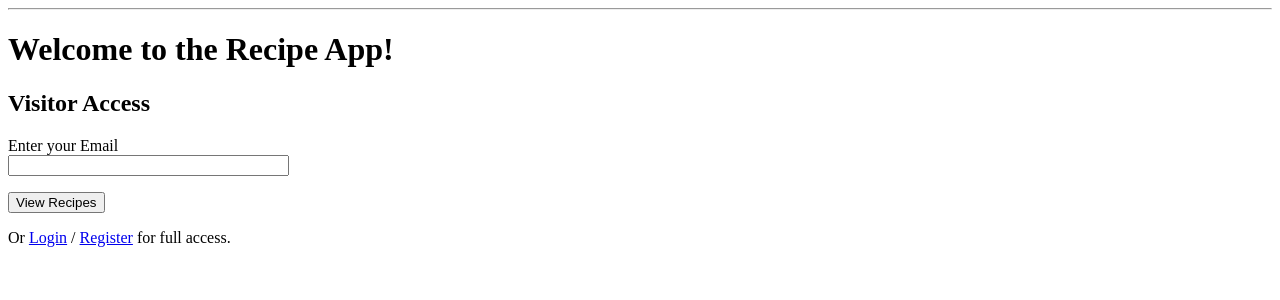
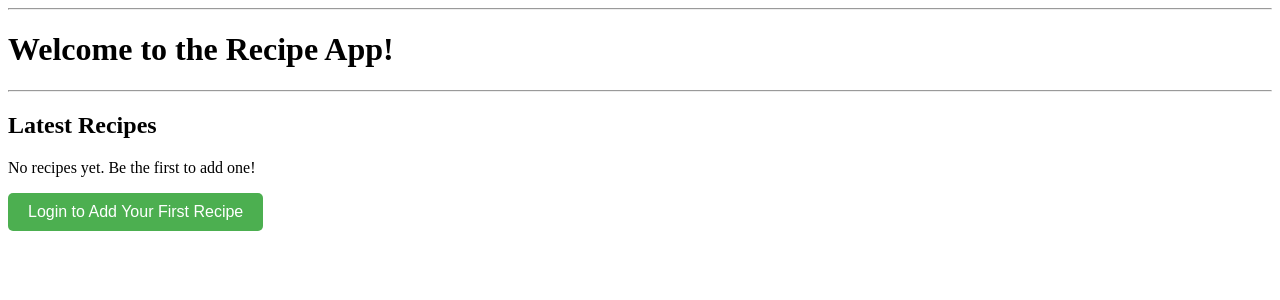
Before and after one commit to Hla-Naing/CMPE131_Recipewebapp, a Flask app: page / in a window 1280 px wide. Shown: the part 26-326 px from the top of the page. Run offline with Flask 3, Linux system fonts and the light colour scheme; parts of the project's set-up code (start-up, migrations or seed data) failed here and were passed over.

Commit message:
reformating files

```diff
--- a/register_here/forms.py
+++ b/app/forms.py
@@ -2,7 +2,7 @@
 from flask_wtf import FlaskForm
 from wtforms import StringField, PasswordField, SubmitField, TextAreaField
 from wtforms.validators import DataRequired, Length, Email, EqualTo, ValidationError
-from register_here.models import User
+from .models import User
 
 def password_requirements(form, field):
     pw = field.data
@@ -45,6 +45,6 @@ class VisitorEmailForm(FlaskForm):
     submit = SubmitField('View Recipes')
 
 class ProfileForm(FlaskForm):
-    username = StringFIeld('Username', validators=[DataRequired(), Length(min=2, max=32)])
+    username = StringField('Username', validators=[DataRequired(), Length(min=2, max=32)])
     bio = StringField('User Bio')
     submit = SubmitField('Update Profile')
--- a/register_here/models.py
+++ b/app/models.py
@@ -1,5 +1,5 @@
 
-from register_here import db, login_manager
+from . import db, login_manager
 from flask_login import UserMixin
 
 @login_manager.user_loader
--- a/register_here/app.py
+++ b/app/routes.py
@@ -1,17 +1,19 @@
 
-from flask import Flask, render_template, redirect, url_for, flash, session
-from register_here.forms import RegistrationForm, LoginForm, RecipeForm, VisitorEmailForm, ProfileForm
-from register_here.models import db, User, Recipe, Profile
+from flask import Flask, Blueprint,render_template, redirect, url_for, flash, session
+from app.forms import RegistrationForm, LoginForm, RecipeForm, VisitorEmailForm, ProfileForm
+from app.models import db, User, Recipe, Profile
 from flask_login import login_user, logout_user, login_required, current_user
 
 app = Flask(__name__)
 app.secret_key = 'your_super_secret_key_here'
 
-@app.context_processor
+bp = Blueprint('main', __name__)
+
+@bp.context_processor
 def inject_user():
     return dict(current_user=current_user)
 
-@app.route('/', methods=['GET','POST'])
+@bp.route('/', methods=['GET','POST'])
 def home():
     form = VisitorEmailForm()
     if form.validate_on_submit():
@@ -19,14 +21,14 @@ def home():
         return redirect(url_for('visitor_recipes'))
     return render_template('home.html', form=form)
 
-@app.route('/visitor_recipes')
+@bp.route('/visitor_recipes')
 def visitor_recipes():
     if 'visitor_email' not in session:
         return redirect(url_for('home'))
     recipes = Recipe.query.all()
     return render_template('visitor_recipes.html', recipes=recipes)
 
-@app.route('/login', methods=['GET','POST'])
+@bp.route('/login', methods=['GET','POST'])
 def login():
     form = LoginForm()
     if form.validate_on_submit():
@@ -38,7 +40,7 @@ def login():
             flash('Login Unsuccessful. Please check email and password.', 'danger')
     return render_template('login.html', form=form)
 
-@app.route('/register', methods=['GET', 'POST'])
+@bp.route('/register', methods=['GET', 'POST'])
 def register():
     form = RegistrationForm()
     if form.validate_on_submit():
@@ -55,7 +57,7 @@ def recipes():
     recipes = Recipe.query.filter_by(user_id=current_user.id).all()
     return render_template('recipes.html', recipes=recipes)
 
-@app.route('/make_recipe', methods=['GET', 'POST'])
+@bp.route('/make_recipe', methods=['GET', 'POST'])
 @login_required
 def make_recipe():
     form = RecipeForm()
@@ -66,14 +68,14 @@ def make_recipe():
         return redirect(url_for('recipes'))
     return render_template('make_recipe.html', form=form)
 
-@app.route('/profile', methods=['POST'])
+@bp.route('/profile', methods=['POST'])
 @login_required
 def view_profile():
     profile = Profile.query.filter_by(user_id=current_user.id).all()
     recipes = Recipe.query.filter_by(user_id=current_user.id).all()
     return render_template('profile.html',profile=profile,recipes=recipes)
 
-@app.route('/edit_profile', methods=['GET', 'POST'])
+@bp.route('/edit_profile', methods=['GET', 'POST'])
 @login_required
 def edit_profile():
     #update database for display info on profile
@@ -88,11 +90,13 @@ def edit_profile():
 
     return render_template('edit_profile.html',form=form)
 
-@app.route('/logout')
+@bp.route('/logout')
 def logout():
     logout_user()
     session.pop('visitor_email', None)
     return redirect(url_for('home'))
 
-if __name__ == '__main__':
-    app.run(debug=True)
+
+
+# if __name__ == '__main__':
+#     app.run(debug=True)
--- a/templates/base.html
+++ b/app/templates/base.html
@@ -7,7 +7,7 @@
 </head>
 <body>
     <nav>
-        <a href="{{ url_for('home') }}">Home</a> |
+      <a href="{{ url_for('main.home') }}">Home</a>      |
         {% if current_user.is_authenticated %}
             <a href="{{ url_for('recipes') }}">My Recipes</a> |
             <a href="{{ url_for('make_recipe') }}">Make Recipe</a> |
@@ -16,8 +16,8 @@
             <a href="{{ url_for('visitor_recipes') }}">Visitor Recipes</a> |
             <a href="{{ url_for('logout') }}">Exit Visitor Mode</a>
         {% else %}
-            <a href="{{ url_for('login') }}">Login</a> |
-            <a href="{{ url_for('register') }}">Register</a>
+            <a href="{{ url_for('main.login') }}">Login</a> |
+            <a href="{{ url_for('main.register') }}">Register</a>
         {% endif %}
     </nav>
     <hr>
--- /dev/null
+++ b/app/templates/home.html
@@ -0,0 +1,34 @@
+
+{% extends "base.html" %}
+{% block title %}Home{% endblock %}
+{% block content %}
+<h1>Welcome to the Recipe App!</h1>
+
+<hr>
+
+<h2>Latest Recipes</h2>
+
+{% if recipes %}
+    <ul>
+    {% for recipe in recipes %}
+        <li>
+            <a href="{{ url_for('recipe_details', id=recipe.id) }}">{{ recipe.title }}</a>
+            —
+            {% if current_user.is_authenticated %}
+                <a href="{{ url_for('user_recipes', user_id=recipe.user.id) }}">{{ recipe.user.username }}</a>
+            {% else %}
+                {{ recipe.user.username }}
+            {% endif %}
+            on {{ recipe.created.strftime('%B %d, %Y') }}
+        </li>
+    {% endfor %}
+    </ul>
+{% else %}
+    <p>No recipes yet. Be the first to add one!</p>
+    <a href="{{ url_for('main.login') }}">
+        <button style="padding: 10px 20px; font-size: 16px; background-color: #4CAF50; color: white; border: none; border-radius: 5px; cursor: pointer;">
+            Login to Add Your First Recipe
+        </button>
+    </a>
+{% endif %}
+{% endblock %}
--- a/run.py
+++ b/run.py
@@ -1,2 +1,4 @@
-from app import myapp_obj
-myapp_obj.run()
+from app import app
+
+if __name__ == '__main__':
+    app.run(debug=True)
--- a/templates/home.html
+++ /dev/null
@@ -1,15 +0,0 @@
-
-{% extends "base.html" %}
-{% block title %}Home{% endblock %}
-{% block content %}
-<h1>Welcome to the Recipe App!</h1>
-
-<h2>Visitor Access</h2>
-<form method="POST">
-    {{ form.hidden_tag() }}
-    <p>{{ form.email.label }}<br>{{ form.email(size=32) }}</p>
-    <p>{{ form.submit() }}</p>
-</form>
-
-<p>Or <a href="{{ url_for('login') }}">Login</a> / <a href="{{ url_for('register') }}">Register</a> for full access.</p>
-{% endblock %}
```
Also changed, not shown: app/__init__.py (added, +23 -0 lines), register_here/__init__.py (deleted, +0 -23 lines), app/site.db (renamed from register_here/site.db), app/templates/edit_profile.html (renamed from templates/edit_profile.html), app/templates/login.html (renamed from templates/login.html), app/templates/new_recipe.html (renamed from templates/new_recipe.html), app/templates/profile.html (renamed from templates/profile.html), app/templates/recipe_details.html (renamed from templates/recipe_details.html), app/templates/recipes.html (renamed from templates/recipes.html), app/templates/register.html (renamed from templates/register.html), app/templates/view_recipe.html (renamed from templates/view_recipe.html), app/templates/visitor_recipes.html (renamed from templates/visitor_recipes.html).
